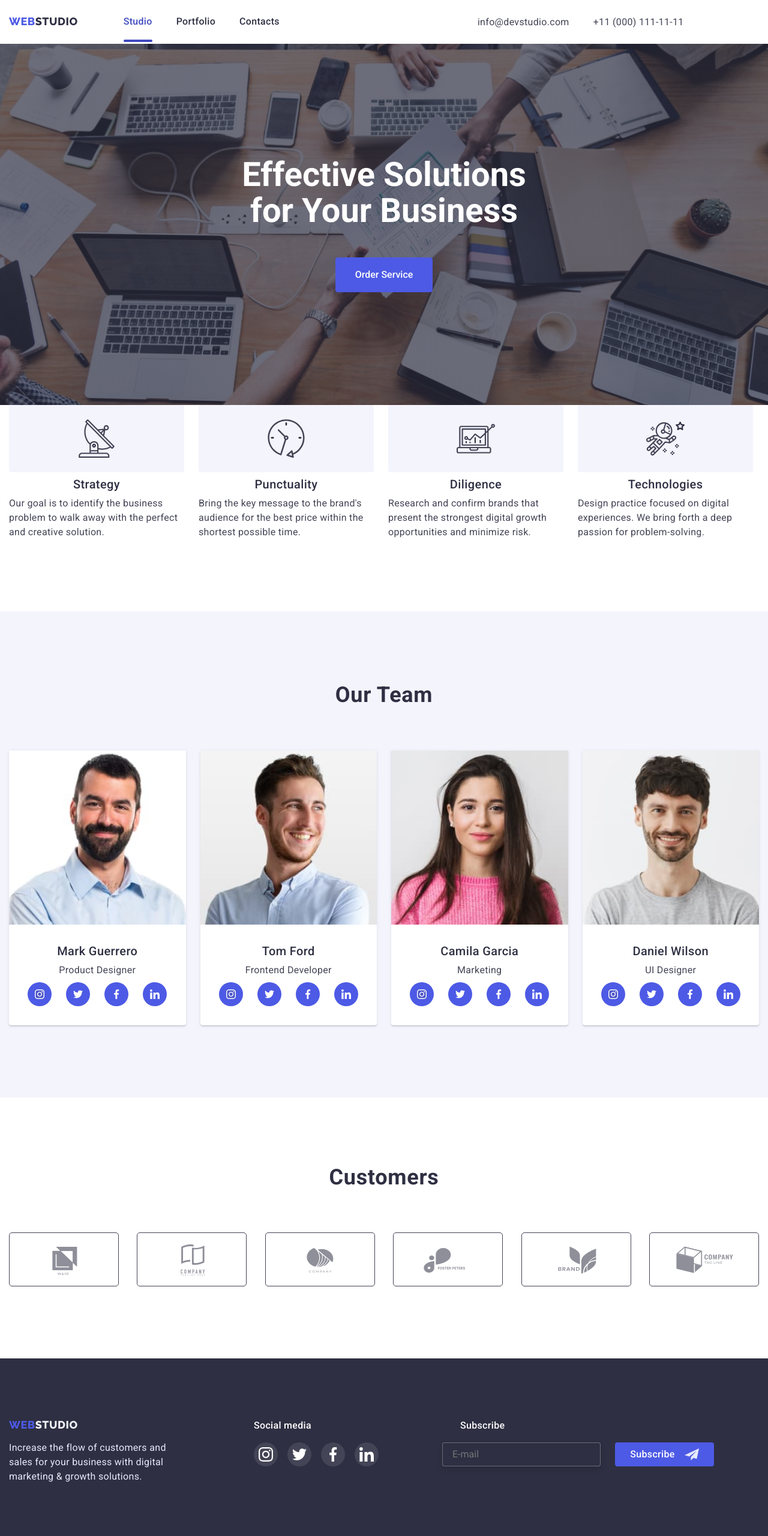
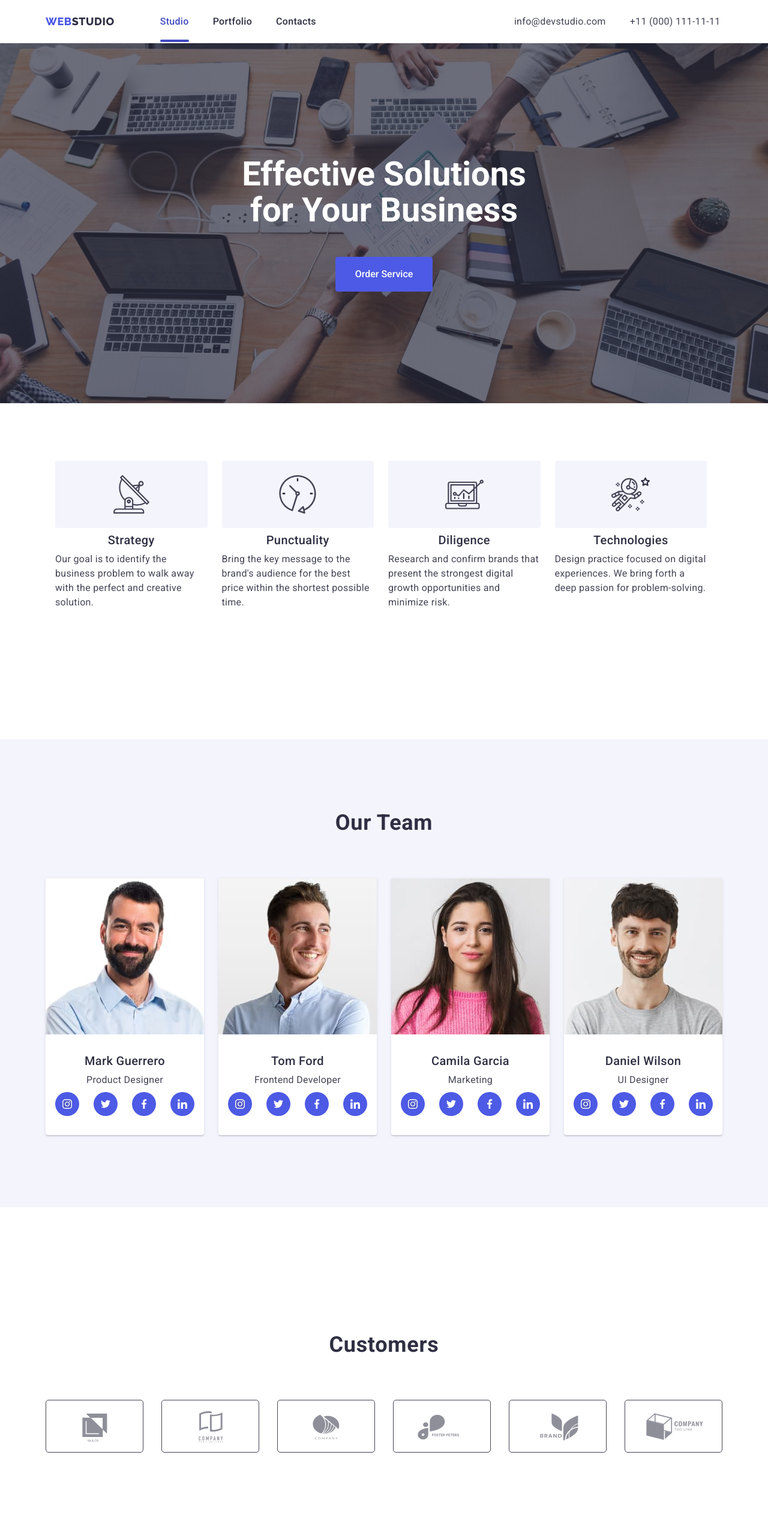
Before and after one commit to OOlleennaa/goit-markup-hw-07, a plain HTML site: page index.html in a window 1280 px wide. Shown: the top 2560 px of the page at 60% size. Drawn offline with nearby package versions, Linux system fonts and the light colour scheme.

Commit message:
beautiful!

```diff
--- a/styles/style.css
+++ b/styles/style.css
@@ -26,10 +26,12 @@ body {
 
 /* *****  header****** */
 .container {
-    width: 100%;
-    margin: 0 auto;
+
+    max-width: 320px;
+    padding-left: 15px;
     padding-right: 15px;
-    padding-left: 15px;
+    margin-left: auto;
+    margin-right: auto;
 
     }
 .header-section {
@@ -37,10 +39,12 @@ body {
 }
 .header-container {
     display: flex;
-    padding-top: 24px;
-    padding-bottom: 24px;
+    /* padding-top: 24px;
+    padding-bottom: 24px; */
+    padding: 24px 16px;
     align-items: center;
-    align-items: baseline;
+    /* justify-content: space-around; */
+    align-items: center;
     }
 .header-navi {
     display: flex;
@@ -65,8 +69,10 @@ body {
 .header-addr { display: none;}
 .contactes-open
 {
+        display: flex;
+        flex-direction: column;
 align-items: center;
-    justify-content: center;
+    justify-content: flex-end;
     margin-left: auto;
     stroke: #2E2F42;
     cursor: pointer;
@@ -79,6 +85,7 @@ align-items: center;
 .mob-menu {
     width: 100%;
     height: 100%;
+    padding: 24px 24px 40px 40px;
     position: fixed;
     top: 0;
     background-color: #ffffff;
@@ -96,16 +103,17 @@ align-items: center;
 }
 .mob-menu-close-button {
     box-sizing: border-box;
-    background: #E7E9FC;
-    opacity: 0.1;
-     border: 1px solid #2E2F42;
+    background: var(--color5);
+    border: 1px solid var(--color8);
     display: block;
     border-radius: 50%;
-    stroke: var(--color1);
+    /* stroke: var(--color1); */
     /* fill: #2E2F42; */
     /* margin-left: auto;
     margin-bottom: 30px; */
-    margin: 24px 24px 30px auto;
+    margin: 4px 4px 30px auto;
+    /* margin-bottom: 24px;
+    margin-left: auto; */
 }
 .mob-menu-icon {
     stroke: var(--color1);
@@ -178,7 +186,7 @@ color: #434455;
     display: flex;
     /* justify-content: left ; */
     align-items: center;
-    gap: 56px;
+    gap: 46px;
     margin: 48px auto 40px 0;
     /* overflow-y: auto; */
 }
@@ -212,7 +220,8 @@ background: var(--color4)
 
 .main-sect-1 {
     max-width: 100%;
-    margin-bottom: 96px;
+    height: 432px;
+    /* margin-bottom: 96px; */
     padding: 188px 0;
     background-image:linear-gradient(rgba(46, 47, 66, 0.7),rgba(46, 47, 66, 0.7)), url(../images/hero-mobile.jpg);
      background-size: cover;
@@ -229,9 +238,9 @@ background: var(--color4)
 }
 .main-title {
     font-weight: 700;
-    font-size: 36px;
-    line-height: 40px;
-    max-width: 320px;
+    font-size: 26px;
+    line-height: 1.11;
+    max-width: 280px;
     color: var(--color5);
     text-align: center;
     /* margin-left: auto;
@@ -267,7 +276,7 @@ background: var(--color4)
     list-style-type: none;
     display: flex;
     flex-wrap: wrap;
-
+   padding: 96px 16px;
     }
     .main-skills-bloc:last-child {
         margin-bottom: 0;
@@ -330,8 +339,8 @@ text-transform: capitalize;
     /* section class="main-staff-all" */
 .main-staff-all {
     background: var(--color6) ;
-    padding: 96px 82px 128px 82px;
-    margin-top: 96px;
+    padding: 96px 82px;
+    /* margin-top: 96px; */
 }
 .staff-title {
     /* width:  calc(100% - 164px); */
@@ -341,12 +350,15 @@ text-transform: capitalize;
 }
 
 .staff-foto {
+    display: block;
+max-width: 100%;
+height: auto;
     background: url(man-with-laptop-presenting-something.jpg);
 mix-blend-mode: normal;
 }
 .main-staff {
     font-weight: 700;
-    font-size: 36px;
+    font-size: 24px;
     line-height: 1.1;
     text-align: center;
     letter-spacing: 0.02em;
@@ -361,7 +373,7 @@ mix-blend-mode: normal;
     flex-wrap: wrap;
 }
 .staff-name-proff {
-    padding: 32px 0;
+    padding: 32px 16px;
 
 }
 
@@ -386,7 +398,7 @@ mix-blend-mode: normal;
 
     .staff-soc-list {
         display: flex;
-        justify-content: center;
+        justify-content: space-around;
         gap: 24px;
     }
     .soc-list {
@@ -434,7 +446,8 @@ mix-blend-mode: normal;
      }
 
      .main-customer {
-       margin: 96px 16px;
+       padding: 96px 16px;
+
     }
   .main-customer-title {
     font-weight: 700;
@@ -460,8 +473,7 @@ mix-blend-mode: normal;
 
     list-style-type: none;
     width:calc((100% - 24px) / 2);
-    height: auto;
-
+        height: 88px;
 
     }
 
@@ -487,9 +499,9 @@ mix-blend-mode: normal;
     }
     .customer-icon {
         fill:currentColor;
-        width: 190px;
-        height: 88px;
-        padding: 16px 40px;
+        width: 110px;
+        height: 56px;
+
     }
 
         /* *****footer***** */
@@ -773,8 +785,8 @@ transition: transform 250ms linear;
     transition-property: transform;
     transition-duration: 1000ms;
     padding: 20px;
-    width: 392px;
-    height: 586px;
+    width: 300px;
+    height: 620px;
     background:var(--color6);
     border-radius: 5px;
    }
@@ -823,7 +835,7 @@ transition: transform 250ms linear;
         fill:var(--color3);
     }
     .modal-input {
-    width: 360px;
+    width: 260px;
     height: 40px;
     border-radius: 4px;
     border: 1px solid rgba(33, 33, 33, 0.2);
@@ -861,8 +873,8 @@ transition: transform 250ms linear;
     }
     .modal-link {
         font-weight: 400;
-        font-size: 12px;
-        line-height: 16px;
+        font-size: 8px;
+        line-height: 1.33;
         letter-spacing: 0.04em;
         text-decoration-line: underline;
         color:var(--color3);
@@ -874,7 +886,7 @@ transition: transform 250ms linear;
     /* margin-bottom: 8px; */
 }
 .modal-message {
-    width: 360px;
+    width: 260px;
     height: 120px;
     border-radius: 4px;
     border: 1px solid rgba(33, 33, 33, 0.2);
@@ -898,8 +910,8 @@ transition: transform 250ms linear;
     }
     .check-text {
     font-weight: 400;
-    font-size: 12px;
-    line-height: 14px;
+    font-size: 8px;
+    line-height: 1.2;
     letter-spacing: 0.04em;
     color: #757575;
     display: flex;
@@ -950,9 +962,21 @@ transition: transform 250ms linear;
 /* медіазапити */
 
 /* **********  section 1 */
+@media screen and (min-width: 480px) {
+.main-title {
+    font-size: 32px;
+}
+}
 @media screen and (min-width: 768px)
  {
-    /* .container { }   */
+    .container {
+        max-width: 768px;
+
+      }
+      .main-title {
+        font-size: 36px;
+        max-width: 320px;
+    }
     .main-skills {
 text-align: start;
     }
@@ -972,6 +996,9 @@ text-align: start;
 }
 @media screen and (min-width: 1200px)
    {
+    .container {
+        max-width: 1158px;
+      }
     .main-skills {
         font-weight: 500;
         font-size: 20px;
@@ -1001,10 +1028,20 @@ text-align: start;
         border-radius: 4px;
         margin-bottom: 8px;
     }
-   }
+}
+
  /* **********  section main-staff */
+ @media screen and (min-width: 480px) {
+    .main-staff {
+        font-size: 36px;
+    }
+ }
+
  @media screen and (min-width: 768px)
   {
+    .container {
+        max-width: 768px;
+      }
     .staff-title {
         width: calc((100% - 240px) / 2);
     }
@@ -1015,9 +1052,16 @@ text-align: start;
         row-gap: 72px;
         column-gap: 24px;
         }
+        .staff-name-proff {
+            padding: 32px 16px;
+
+        }
   }
   @media screen and (min-width: 1200px)
   {
+    .container {
+        max-width: 1158px;
+      }
     .main-staff-all {
         padding: 120px 0;
         margin-top: 0;
@@ -1031,6 +1075,9 @@ text-align: start;
   /* **********  section customers */
   @media screen and (min-width: 768px)
   {
+    .container {
+        max-width: 768px;
+      }
     .main-customer {
         margin: 96px 108px;
 
@@ -1039,13 +1086,16 @@ text-align: start;
         width: calc((100% - 48px) / 3);
     }
     .customer-icon {
-        width: 168px;
-        height: 88px;
-        padding: 16px 32px;
+        width: 104px;
+        height: 56px;
+
     }
   }
   @media screen and (min-width: 1200px)
   {
+    .container {
+        max-width: 1158px;
+      }
     .customer-item {
         width: calc((100% - 152px) / 6);
         /* height: 88px; */
@@ -1057,14 +1107,26 @@ text-align: start;
         justify-content: space-between;
     }
     .customer-icon {
-        width: 168px;
-        height: 88px;
-        padding: 16px 32px;
+        width: 104px;
+        height: 56px;
+
     }
   }
   /* ***** header**** hero */
+  @media screen and (min-width: 480px) {
+    .container {
+        max-width: 480px;
+        padding-left: 15px;
+        padding-right: 15px;
+        margin-left: auto;
+        margin-right: auto;
+      }
+  }
   @media screen and (min-width: 768px)
       {
+        .container {
+            max-width: 768px;
+          }
         .header {display: flex;
     align-items: center;
     gap: 40px;
@@ -1154,9 +1216,11 @@ text-align: start;
 }
 .mob-menu-soc-list {
     display: none;
+    gap: 56px;
 }
 
         .main-sect-1 {
+            height: 436px;
             max-width: 1440px;
             margin: 0 auto 96px;
             background-image:linear-gradient(rgba(46, 47, 66, 0.7),rgba(46, 47, 66, 0.7)), url(../images/hero-tablet.jpg);
@@ -1179,6 +1243,9 @@ text-align: start;
   }
   @media screen and (min-width: 1200px)
   {
+    .container {
+        max-width: 1158px;
+      }
     .header-addr {display: flex;
         list-style: none;
         margin-left: 330px;
@@ -1187,6 +1254,7 @@ text-align: start;
         display: flex;
     }
     .main-sect-1 {
+        height: 600px;
         max-width: 1440px;
         margin: 0 auto;
         background-image:linear-gradient(rgba(46, 47, 66, 0.7),rgba(46, 47, 66, 0.7)), url(../images/people-office.jpg);
@@ -1209,7 +1277,11 @@ text-align: start;
   }
 
    /* ****section  FOOTER ****** */
-   @media screen and (min-width: 768px) {
+   @media screen and (min-width: 768px)
+    {
+    .container {
+        max-width: 768px;
+      }
 .footer-container {
     width: 600px;
 }
@@ -1221,13 +1293,13 @@ text-align: start;
         height: 112px;
         display: block;
         text-align: start ;
-        /* margin-bottom: 0; */
+        margin-bottom: 0;
     }
     .footer-left {
         width: 264px;
         height: 112px;
-        /* margin-right: 120px;
-        margin-bottom: 0; */
+        /* margin-right: 120px; */
+        margin-bottom: 0;
         text-align: start;
     }
     .footer-soc-list {
@@ -1244,6 +1316,7 @@ text-align: start;
         display: flex;
         gap: 24px;
         justify-content: center;
+        margin-bottom: 72px;
     }
     .footer-subscribe {
         min-height: 80px;
@@ -1252,19 +1325,20 @@ text-align: start;
 
          }
     .foot-subscribe {
-        width: 453px;
+        /* width: 453px;
         display: flex;
         justify-content: center;
         text-align: center;
         gap: 24px;
         margin-right: auto;
-  margin-left: auto;
+  margin-left: auto; */
 
         cursor: pointer;
     }
     .footer-tab-botton {
         display: flex;
-        justify-content: center;
+        justify-content: flex-start;
+        gap: 30px;
     }
     .subscribe-title {
         margin-bottom: 16px;
@@ -1273,15 +1347,23 @@ text-align: start;
     }
     .subscribe-send {
         margin-left: 0;
-        margin-right: 60px;
+        margin-right: 30px;
     }
     .subscribe-email {
        margin-left: 0;
-       margin-right: 60px;
+       margin-right: 0;
+       margin-bottom: 0;
+       /* margin-right: 30px; */
+       padding-left: 0;
+
     }
    }
+
   @media screen and (min-width: 1200px)
 {
+    .container {
+        max-width: 1458px;
+      }
     .footer-container {
         width: 100%;
     }
@@ -1314,7 +1396,7 @@ text-align: start;
     }
     .footer-subscribe {
         min-height: 80px;
-        margin-left: 80px;
+        margin-left: 0;
         text-align: start;
     }
     .foot-subscribe {
@@ -1367,7 +1449,8 @@ text-align: start;
         cursor: pointer;
         background: var(--color3);
         border-radius: 4px;
-        margin-left: 24px;
+        margin-left: 0;
+        margin-right: 0;
         border: none;
         transition-property: background-color;
         transition-duration: 250ms;
@@ -1378,7 +1461,27 @@ text-align: start;
     }
 }
 /* *** MODAL ***** */
+@media screen and (min-width: 480px) {
+    .modal {
+        width: 392px;
+        height: 586px;
+           }
+    .modal-input {
+     width: 360px;
+     height: 40px; }
+    .modal-message {
+    width: 360px;
+    height: 120px;}
+    .check-text {
+        font-size: 12px;}
+    .modal-link {
+    font-size: 12px;}
+}
+
 @media screen and (min-width: 768px) {
+    .container {
+        max-width: 768px;
+      }
     .modal {
         width: 408px;
         height: 586px;
@@ -1387,6 +1490,9 @@ text-align: start;
 
 @media screen and (min-width: 1200px)
 {
+    .container {
+        max-width: 1158px;
+      }
 .modal {
     width: 408px;
     height: 584px;
```
